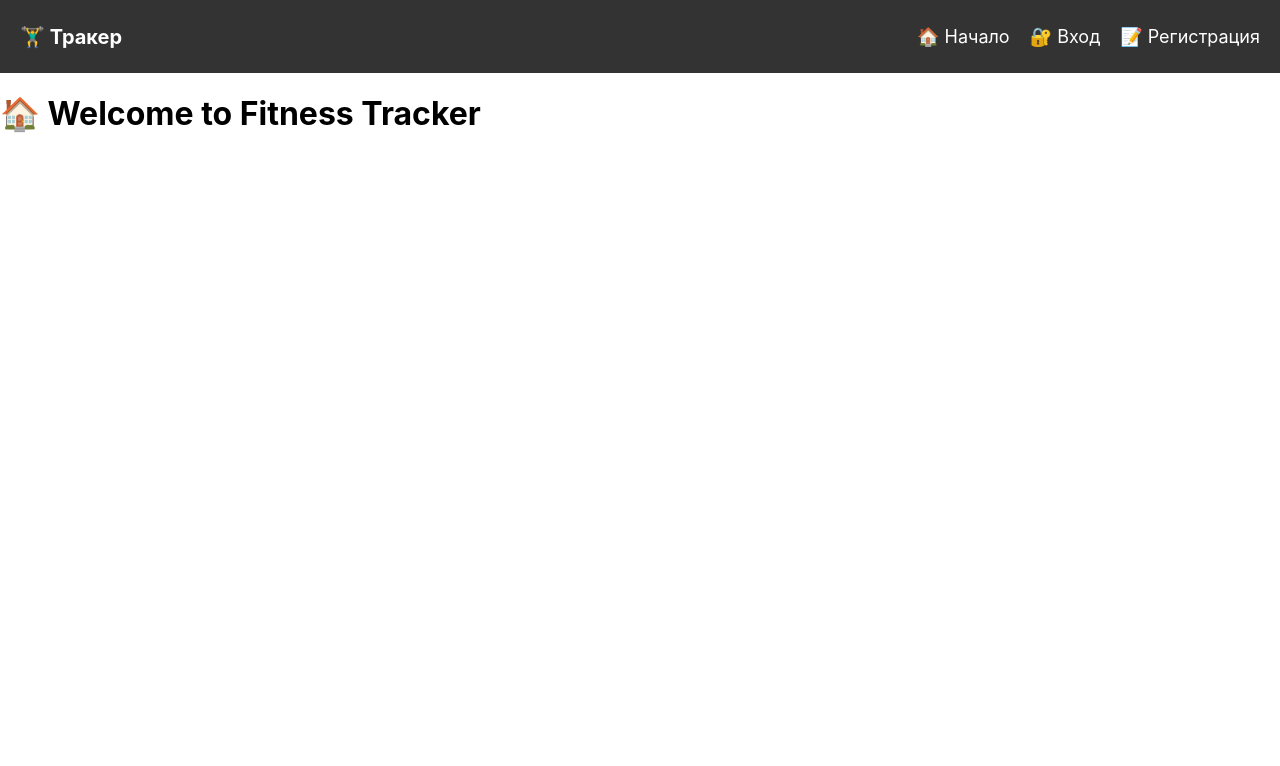
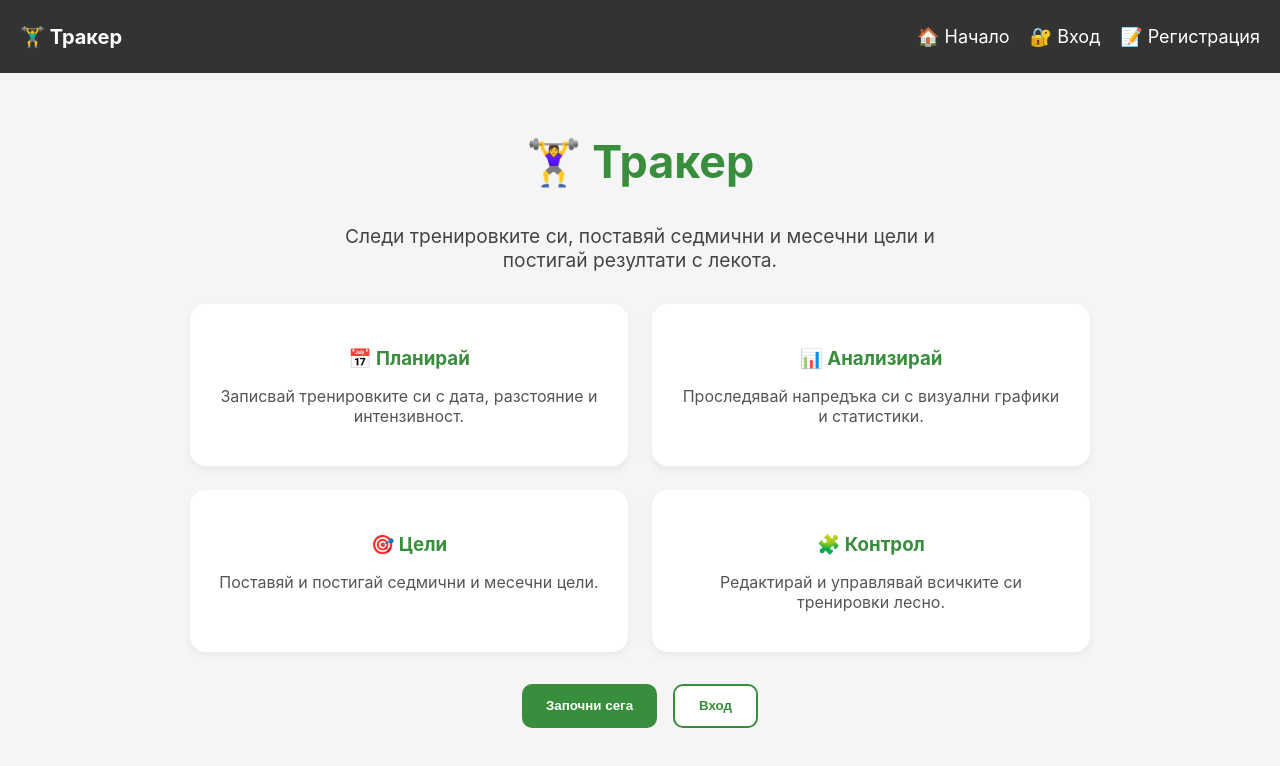
Before and after one commit to RadiAngelov/fitness-tracker, a React (Create React App) app: page / in a window 1280 px wide. Shown: the top 766 px of the page. Built offline with nearby package versions, Linux system fonts and the light colour scheme.

Commit message:
update home page

```diff
--- a/db.json
+++ b/db.json
@@ -1,7 +1,7 @@
 {
   "users": [
     {
-      "id": "192a",
+      "id": "f4c0",
       "email": "test@example.com",
       "password": "123",
       "goal": {
@@ -11,5 +11,24 @@
       }
     }
   ],
-  "workouts": []
+  "workouts": [
+    {
+      "id": "e8a0",
+      "date": "2025-03-12",
+      "distance": 100,
+      "duration": 100,
+      "intensity": "medium",
+      "comments": "",
+      "userId": "f4c0"
+    },
+    {
+      "id": "ac2c",
+      "date": "2025-02-26",
+      "distance": 40,
+      "duration": 60,
+      "intensity": "medium",
+      "comments": "",
+      "userId": "f4c0"
+    }
+  ]
 }
--- a/src/App.js
+++ b/src/App.js
@@ -5,10 +5,9 @@ import Login from './pages/Login';
 import Register from './pages/Register';
 import Workouts from './pages/Workouts';
 import Stats from './pages/Stats';
+import Home from './pages/Home';
 import PrivateRoute from './components/PrivateRoute';
 import './App.css';
-
-const Home = () => <h1>🏠 Welcome to Fitness Tracker</h1>;
 
 function App() {
   const [user, setUser] = useState(() => {
--- /dev/null
+++ b/src/components/GoalEditor.js
@@ -0,0 +1,63 @@
+import React, { useState } from 'react';
+import styles from './GoalEditor.module.css';
+
+const GoalEditor = ({ user, onGoalUpdate }) => {
+  const [isEditing, setIsEditing] = useState(false);
+  const [newGoalValue, setNewGoalValue] = useState(user?.goal?.value || 0);
+  const [loading, setLoading] = useState(false);
+
+  const handleSave = async () => {
+    if (Number(newGoalValue) <= 0) return alert('Целта трябва да е положително число.');
+    setLoading(true);
+
+    const updatedGoal = {
+      ...user.goal,
+      value: Number(newGoalValue)
+    };
+
+    const res = await fetch(`http://localhost:5001/users/${user.id}`, {
+      method: 'PATCH',
+      headers: { 'Content-Type': 'application/json' },
+      body: JSON.stringify({ goal: updatedGoal }),
+    });
+
+    if (res.ok) {
+      onGoalUpdate(updatedGoal); // казваме на Stats.js да обнови локално потребителя
+      setIsEditing(false);
+    } else {
+      alert('Грешка при запазване на новата цел.');
+    }
+
+    setLoading(false);
+  };
+
+  return (
+    <div className={styles.goalEditor}>
+      <h3>🎯 Месечна цел</h3>
+      {isEditing ? (
+        <>
+          <label>Нова цел (в км):</label>
+          <input
+            type="number"
+            value={newGoalValue}
+            onChange={(e) => setNewGoalValue(e.target.value)}
+            min="1"
+          />
+          <div className={styles.buttons}>
+            <button onClick={handleSave} disabled={loading}>
+              {loading ? 'Запазване...' : 'Запази'}
+            </button>
+            <button onClick={() => setIsEditing(false)}>Отказ</button>
+          </div>
+        </>
+      ) : (
+        <>
+          <p>Цел: <strong>{user.goal.value} км</strong></p>
+          <button onClick={() => setIsEditing(true)}>Редактирай целта</button>
+        </>
+      )}
+    </div>
+  );
+};
+
+export default GoalEditor;
--- /dev/null
+++ b/src/components/GoalEditor.module.css
@@ -0,0 +1,33 @@
+.goalEditor {
+    margin-top: 1.5rem;
+  }
+
+  .goalEditor input {
+    padding: 6px;
+    margin-top: 5px;
+    margin-bottom: 10px;
+    width: 100px;
+  }
+
+  .goalEditor .buttons {
+    display: flex;
+    gap: 10px;
+  }
+
+  .goalEditor button {
+    padding: 6px 12px;
+    border: none;
+    border-radius: 5px;
+    cursor: pointer;
+    background-color: #4caf50;
+    color: white;
+  }
+
+  .goalEditor button:hover {
+    background-color: #45a049;
+  }
+
+  .goalEditor button:last-child {
+    background-color: #ccc;
+    color: black;
+  }
--- /dev/null
+++ b/src/pages/Home.js
@@ -0,0 +1,46 @@
+import React from 'react';
+import { useNavigate } from 'react-router-dom';
+import styles from './Home.module.css';
+
+const Home = () => {
+  const navigate = useNavigate();
+
+  return (
+    <div className={styles.container}>
+      <h1 className={styles.title}>🏋️‍♀️ Тракер</h1>
+      <p className={styles.description}>
+        Следи тренировките си, поставяй седмични и месечни цели и постигай резултати с лекота.
+      </p>
+
+      <div className={styles.features}>
+        <div className={styles.feature}>
+          <h3>📅 Планирай</h3>
+          <p>Записвай тренировките си с дата, разстояние и интензивност.</p>
+        </div>
+        <div className={styles.feature}>
+          <h3>📊 Анализирай</h3>
+          <p>Проследявай напредъка си с визуални графики и статистики.</p>
+        </div>
+        <div className={styles.feature}>
+          <h3>🎯 Цели</h3>
+          <p>Поставяй и постигай седмични и месечни цели.</p>
+        </div>
+        <div className={styles.feature}>
+          <h3>🧩 Контрол</h3>
+          <p>Редактирай и управлявай всичките си тренировки лесно.</p>
+        </div>
+      </div>
+
+      <div className={styles.buttons}>
+        <button className={styles.btnPrimary} onClick={() => navigate('/register')}>
+          Започни сега
+        </button>
+        <button className={styles.btnSecondary} onClick={() => navigate('/login')}>
+          Вход
+        </button>
+      </div>
+    </div>
+  );
+};
+
+export default Home;
--- /dev/null
+++ b/src/pages/Home.module.css
@@ -0,0 +1,94 @@
+.container {
+    display: flex;
+    flex-direction: column;
+    align-items: center;
+    text-align: center;
+    padding: 2rem;
+    min-height: 100vh;
+    background-color: #f5f5f5;
+  }
+
+  .title {
+    font-size: 2.8rem;
+    font-weight: bold;
+    color: #388e3c;
+    margin-bottom: 1rem;
+  }
+
+  .description {
+    font-size: 1.2rem;
+    color: #444;
+    max-width: 600px;
+    margin-bottom: 2rem;
+  }
+
+  .features {
+    display: grid;
+    grid-template-columns: 1fr 1fr;
+    gap: 1.5rem;
+    max-width: 900px;
+    margin-bottom: 2rem;
+  }
+
+  .feature {
+    background: white;
+    padding: 1.5rem;
+    border-radius: 1rem;
+    box-shadow: 0 4px 8px rgba(0,0,0,0.05);
+    transition: transform 0.2s ease;
+  }
+
+  .feature:hover {
+    transform: translateY(-4px);
+  }
+
+  .feature h3 {
+    color: #388e3c;
+    margin-bottom: 0.5rem;
+  }
+
+  .feature p {
+    color: #555;
+  }
+
+  .buttons {
+    display: flex;
+    gap: 1rem;
+    flex-wrap: wrap;
+    justify-content: center;
+  }
+
+  .btnPrimary {
+    background-color: #388e3c;
+    color: white;
+    border: none;
+    padding: 0.8rem 1.5rem;
+    border-radius: 10px;
+    cursor: pointer;
+    font-weight: 600;
+  }
+
+  .btnPrimary:hover {
+    background-color: #2e7d32;
+  }
+
+  .btnSecondary {
+    background-color: white;
+    color: #388e3c;
+    border: 2px solid #388e3c;
+    padding: 0.8rem 1.5rem;
+    border-radius: 10px;
+    cursor: pointer;
+    font-weight: 600;
+  }
+
+  .btnSecondary:hover {
+    background-color: #eeeeee;
+  }
+
+  /* Responsive */
+  @media (max-width: 768px) {
+    .features {
+      grid-template-columns: 1fr;
+    }
+  }
--- a/src/pages/Stats.js
+++ b/src/pages/Stats.js
@@ -9,13 +9,17 @@ import {
   ResponsiveContainer
 } from 'recharts';
 import styles from '../pages/Stats.module.css';
+import GoalEditor from '../components/GoalEditor';
 
 const Stats = ({ user }) => {
   const [workouts, setWorkouts] = useState([]);
-  const [selectedMonth, setSelectedMonth] = useState(null); // null = всички
+  const [selectedMonth, setSelectedMonth] = useState(null);
+  const [localUser, setLocalUser] = useState(user);
 
   useEffect(() => {
     if (!user) return;
+
+    setLocalUser(user);
 
     fetch("http://localhost:5001/workouts")
       .then(res => res.json())
@@ -73,6 +77,10 @@ const Stats = ({ user }) => {
     intensity: workout.intensity,
   }));
 
+  const monthlyGoal = localUser?.goal?.value || 0;
+  const rawProgress = (totalDistance / monthlyGoal) * 100;
+  const monthlyProgress = Math.min(rawProgress, 100);
+
   return (
     <div className={styles.container}>
       <h1 className={styles.title}>📊 Статистики</h1>
@@ -104,7 +112,6 @@ const Stats = ({ user }) => {
         </select>
       </div>
 
-      {/* Ако няма тренировки за месеца */}
       {filteredWorkouts.length === 0 ? (
         <p className={styles.warning}>📅 Няма тренировки за избрания месец.</p>
       ) : (
@@ -119,6 +126,28 @@ const Stats = ({ user }) => {
             <p>Общ брой тренировки: <strong>{totalWorkouts}</strong></p>
             <p>Най-дълга тренировка: <strong>{longestWorkout.duration} мин / {longestWorkout.distance} км</strong></p>
             <p>Най-често срещана интензивност: <strong>{intensityLabel}</strong></p>
+          </div>
+
+          {/* 🎯 Месечна цел и прогрес */}
+          <div className={styles.summary}>
+            <GoalEditor
+              user={localUser}
+              onGoalUpdate={(updatedGoal) =>
+                setLocalUser({ ...localUser, goal: updatedGoal })
+              }
+            />
+            <div className={styles.progressBar}>
+              <div
+                className={styles.progressFill}
+                style={{ width: `${monthlyProgress}%` }}
+              ></div>
+            </div>
+            <p>{monthlyProgress.toFixed(1)}% изпълнение</p>
+            {rawProgress > 100 && (
+              <p className={styles.success}>
+                ✅ Целта е изпълнена! С {Math.floor(rawProgress - 100)}% над нея!
+              </p>
+            )}
           </div>
 
           <h2 className={styles.subtitle}>🔍 Топ 3 Тренировки</h2>
--- a/src/pages/Stats.module.css
+++ b/src/pages/Stats.module.css
@@ -146,3 +146,25 @@
 .extremeDot {
   background-color: #dc3545;
 }
+
+
+.progressBar {
+  width: 100%;
+  height: 20px;
+  background-color: #eee;
+  border-radius: 10px;
+  overflow: hidden;
+  margin-top: 0.5rem;
+}
+
+.progressFill {
+  height: 100%;
+  background-color: #4caf50;
+  transition: width 0.4s ease;
+}
+
+.success {
+  color: green;
+  font-weight: bold;
+  margin-top: 0.5rem;
+}
```
